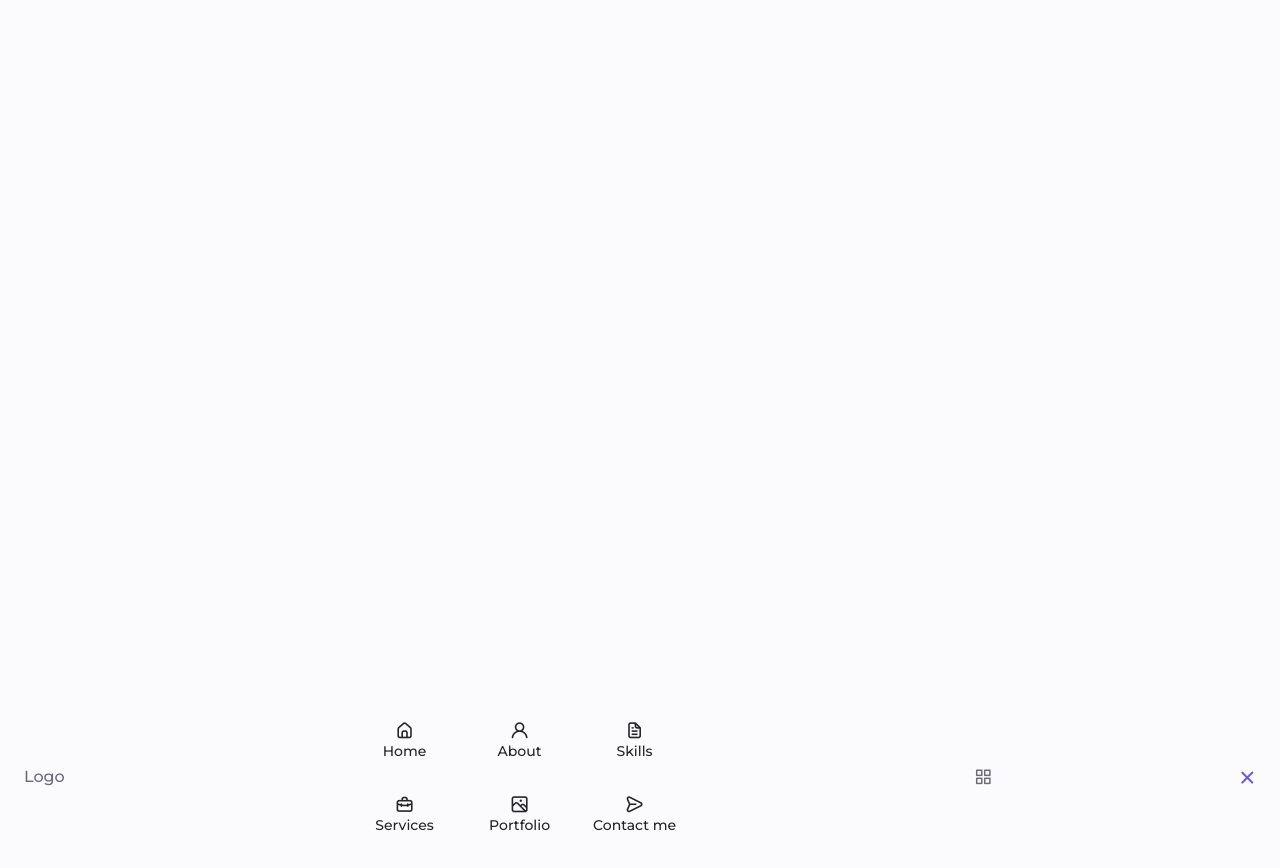
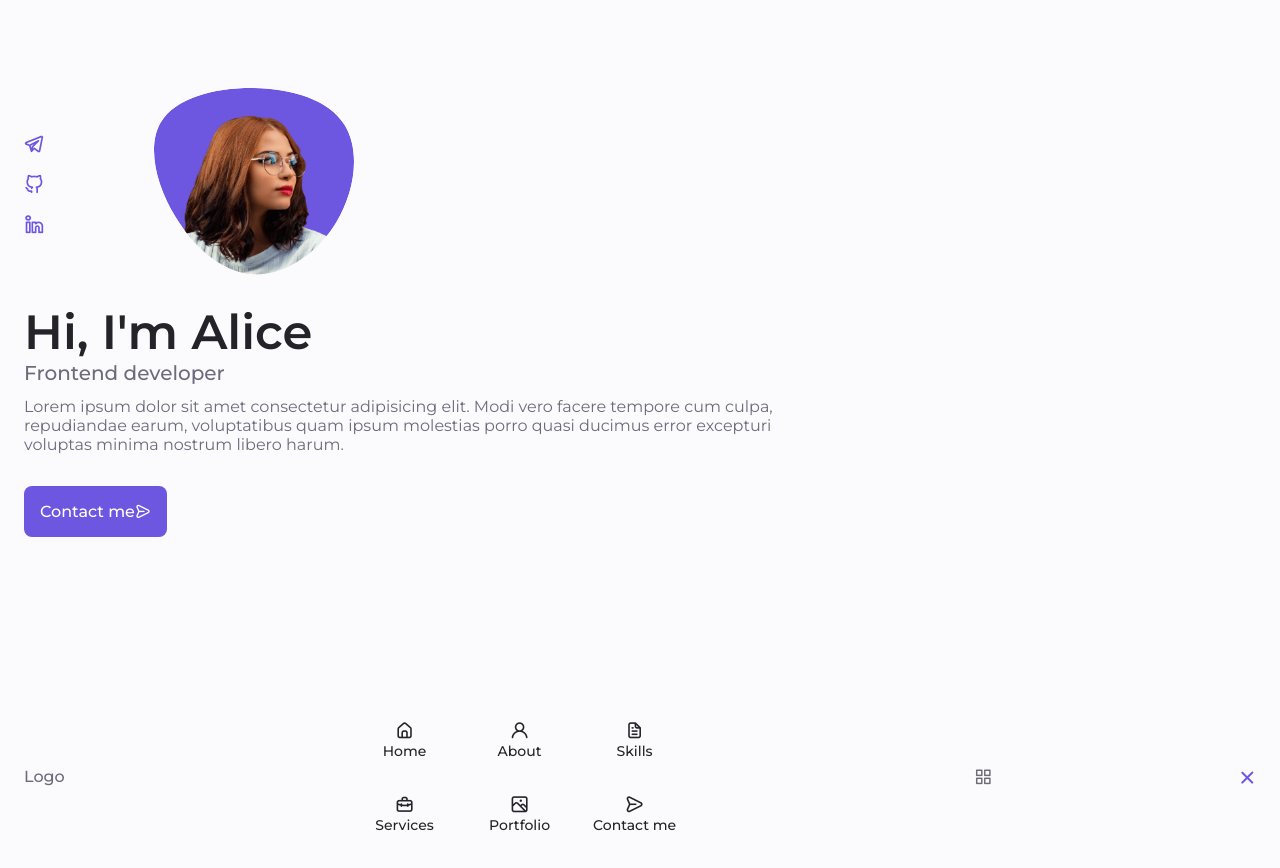
Before and after one commit to AliceAndr/portfolio-site, a plain HTML site: page index.html in a window 1280 px wide. Shown: the top 868 px of the page. Drawn offline with nearby package versions, Linux system fonts and the light colour scheme.

Commit message:
finish home section

```diff
--- a/assets/css/styles.css
+++ b/assets/css/styles.css
@@ -240,10 +240,111 @@ img {
 
 
 /*==================== HOME ====================*/
+.home__container {
+  gap: 1rem;
+}
 
+.home__content {
+  grid-template-columns: .5fr 3fr;
+  padding-top: 3.5rem;
+  align-items: center;
+}
+
+.home__media {
+  display: grid;
+  grid-template-columns: max-content;
+  row-gap: 1rem;
+}
+
+.home__media-icon {
+  font-size: 1.25rem;
+  color: var(--first-color);
+}
+
+.home__media-icon:hover {
+  color: var(--first-color-alt);
+}
+
+.home__blob {
+  width: 200px;
+  fill: var(--first-color);
+}
+
+.home__blob-img {
+  width: 170px;
+}
+
+.home__data {
+  grid-column: 1/3;
+}
+
+.home__title {
+  font-size: var(--big-font-size);
+}
+
+.home__subtitle {
+  font-size: var(--h3-font-size);
+  color: var(--text-color);
+  font-weight: var(--font-medium);
+  margin-bottom: var(--mb-0-75);
+}
+
+.home__description {
+  margin-bottom: var(--mb-2);
+}
+
+.home__scroll {
+  display: none;
+}
+
+.home__scroll-button {
+  color: var(--first-color);
+  transition: 0.3s;
+}
+
+.home__scroll-button:hover {
+  transform: translateY(.25rem);
+}
+
+.home__scroll-mouse {
+  font-size: 2rem;
+}
+
+.home__scroll-name {
+  font-size: var(--small-font-size);
+  color: var(--title-color);
+  font-weight: var(--font-medium);
+  margin-right: var(--mb-0-25);
+}
+
+.home__scroll-arrow {
+  font-size: 1.25rem;
+}
 
 /*==================== BUTTONS ====================*/
+.button {
+  display: inline-block;
+  background-color: var(--first-color);
+  color: #fff;
+  padding: 1rem;
+  border-radius: .5rem;
+  font-weight: var(--font-medium);
+}
 
+.button:hover {
+  background-color: var(--first-color-alt);
+}
+
+.button__icon {
+  font-size: 1.25rem;
+  margin-left: var(--mb-0-5);
+  transition: 0.3s;
+}
+
+.button--flex {
+  display: inline-flex;
+  align-items: center;
+}
 
 /*==================== ABOUT ====================*/
 
--- a/index.html
+++ b/index.html
@@ -73,7 +73,57 @@
         <main class="main">
             <!--==================== HOME ====================-->
             <section class="home section" id="home">
+                <div class="home__container container grid">
+                  <div class="home__content grid">
+                    <div class="home__media">
+                      <a href="#" target="_blank" class="home__media-icon">
+                        <i class="uil uil-telegram-alt"></i>
+                      </a>
+                      <a href="#" target="_blank" class="home__media-icon">
+                        <i class="uil uil-github-alt"></i>
+                      </a>
+                      <a href="#" target="_blank" class="home__media-icon">
+                        <i class="uil uil-linkedin-alt"></i>
+                      </a>
+                    </div>
 
+                    <div class="home__img">
+                      <svg class="home__blob" viewBox="0 0 200 187" xmlns="http://www.w3.org/2000/svg" xmlns:xlink="http://www.w3.org/1999/xlink">
+                        <mask id="mask0" mask-type="alpha">
+                            <path d="M190.312 36.4879C206.582 62.1187 201.309 102.826 182.328 134.186C163.346 165.547
+                            130.807 187.559 100.226 186.353C69.6454 185.297 41.0228 161.023 21.7403 129.362C2.45775
+                            97.8511 -7.48481 59.1033 6.67581 34.5279C20.9871 10.1032 59.7028 -0.149132 97.9666
+                            0.00163737C136.23 0.303176 174.193 10.857 190.312 36.4879Z"/>
+                        </mask>
+                        <g mask="url(#mask0)">
+                            <path d="M190.312 36.4879C206.582 62.1187 201.309 102.826 182.328 134.186C163.346
+                            165.547 130.807 187.559 100.226 186.353C69.6454 185.297 41.0228 161.023 21.7403
+                            129.362C2.45775 97.8511 -7.48481 59.1033 6.67581 34.5279C20.9871 10.1032 59.7028
+                            -0.149132 97.9666 0.00163737C136.23 0.303176 174.193 10.857 190.312 36.4879Z"/>
+                            <image class="home__blob-img" x="12" y="18" href="assets/img/perfil.png"/>
+                        </g>
+                    </svg>
+
+                    </div>
+
+                    <div class="home__data">
+                      <h1 class="home__title">Hi, I'm Alice</h1>
+                      <h3 class="home__subtitle">Frontend developer</h3>
+                      <p class="home__description">Lorem ipsum dolor sit amet consectetur adipisicing elit. Modi vero facere tempore cum culpa, repudiandae earum, voluptatibus quam ipsum molestias porro quasi ducimus error excepturi voluptas minima nostrum libero harum.</p>
+                      <a href="#contact" class="button button--flex">
+                        Contact me  <i class="uil uil-message button-icon"></i>
+                      </a>
+                    </div>
+                  </div>
+
+                  <div class="home__scroll">
+                    <a href="#about" class="home__scroll-button button--flex">
+                      <i class="uil uil-mouse-alt home__scroll-mouse"></i>
+                      <span class="home__scroll-name">Scroll down</span>
+                      <i class="uil uil-arrow-down home__scroll-arrow"></i>
+                    </a>
+                  </div>
+                </div>
             </section>
 
             <!--==================== ABOUT ====================-->
```
